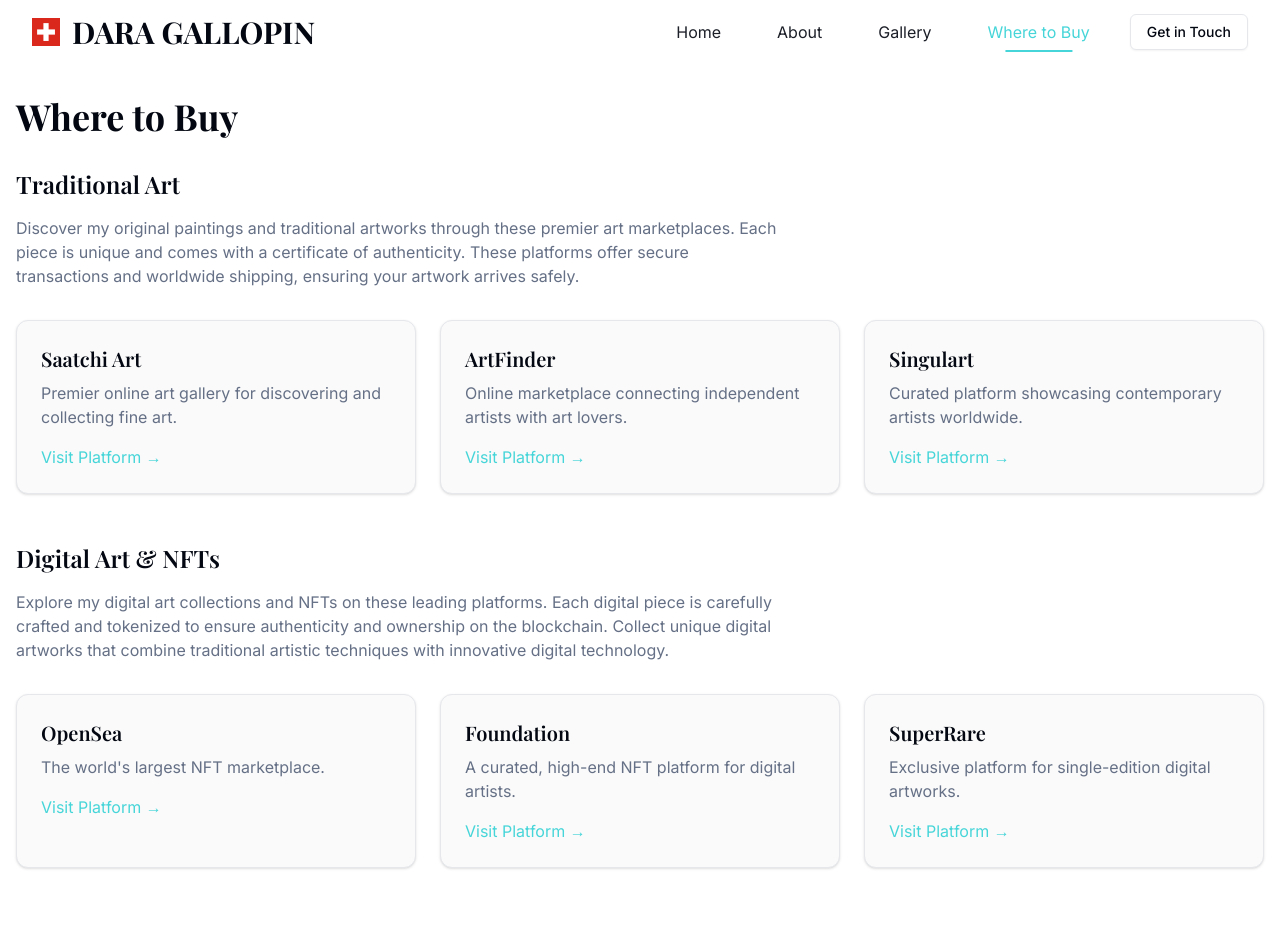
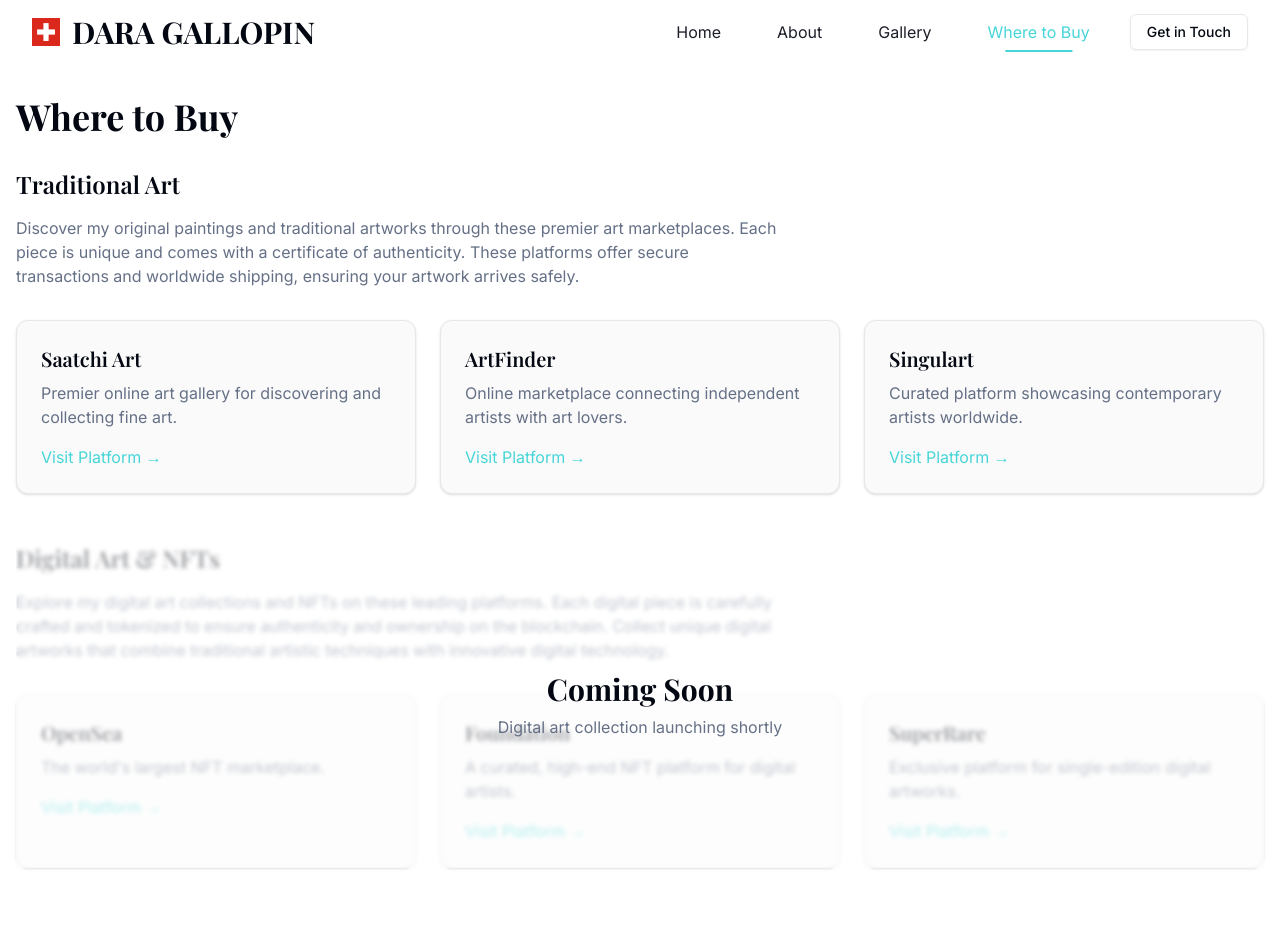
Before and after one commit to caa1982/DaraGallopin, a Next.js app: page /buy in a window 1280 px wide. Shown: the top 952 px of the page. Built offline with nearby package versions, Linux system fonts and the light colour scheme; a web font is replaced by a local one.

Commit message:
updated Coming Soon

```diff
--- a/src/app/buy/page.tsx
+++ b/src/app/buy/page.tsx
@@ -73,6 +73,14 @@
       </section>
 
       <section>
+        <div className="relative">
+            {/* Coming Soon Overlay */}
+            <div className="absolute inset-0 bg-background/60 backdrop-blur-[2px] z-10 flex items-center justify-center">
+              <div className="text-center ">
+                <h3 className="text-3xl font-bold mb-2">Coming Soon</h3>
+                <p className="text-muted-foreground">Digital art collection launching shortly</p>
+              </div>
+            </div>
           <h2 className="text-2xl font-semibold mb-4">Digital Art & NFTs</h2>
           <p className="text-muted-foreground mb-8 max-w-3xl">
             Explore my digital art collections and NFTs on these leading platforms.
@@ -80,6 +88,7 @@
             and ownership on the blockchain. Collect unique digital artworks that combine
             traditional artistic techniques with innovative digital technology.
           </p>
+
           <div className="grid grid-cols-1 md:grid-cols-2 lg:grid-cols-3 gap-6">
             {marketplaces
               .filter(market => market.type === "digital")
@@ -91,13 +100,14 @@
                     href={market.url}
                     target="_blank"
                     rel="noopener noreferrer"
-                  className="text-accent hover:underline"
+                    className="text-accent hover:underline pointer-events-none"
                   >
                     Visit Platform →
                   </Link>
                 </Card>
               ))}
           </div>
+        </div>
       </section>
     </main>
   )
```
Lines whose indentation alone changed are shown as unchanged.
